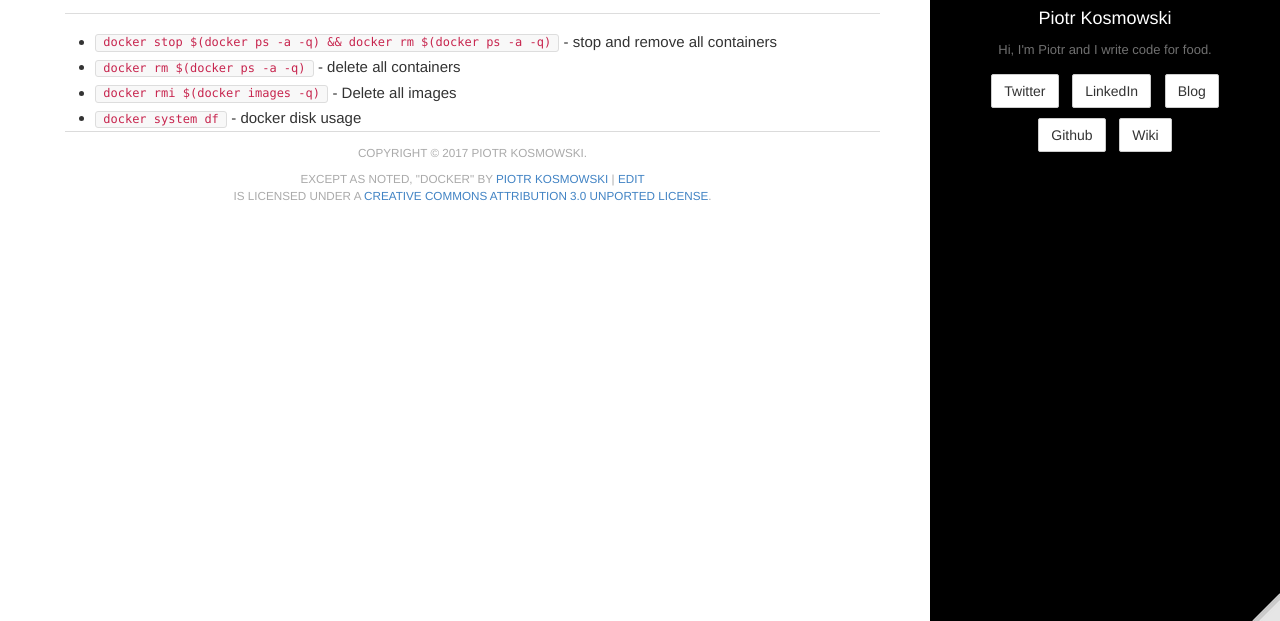
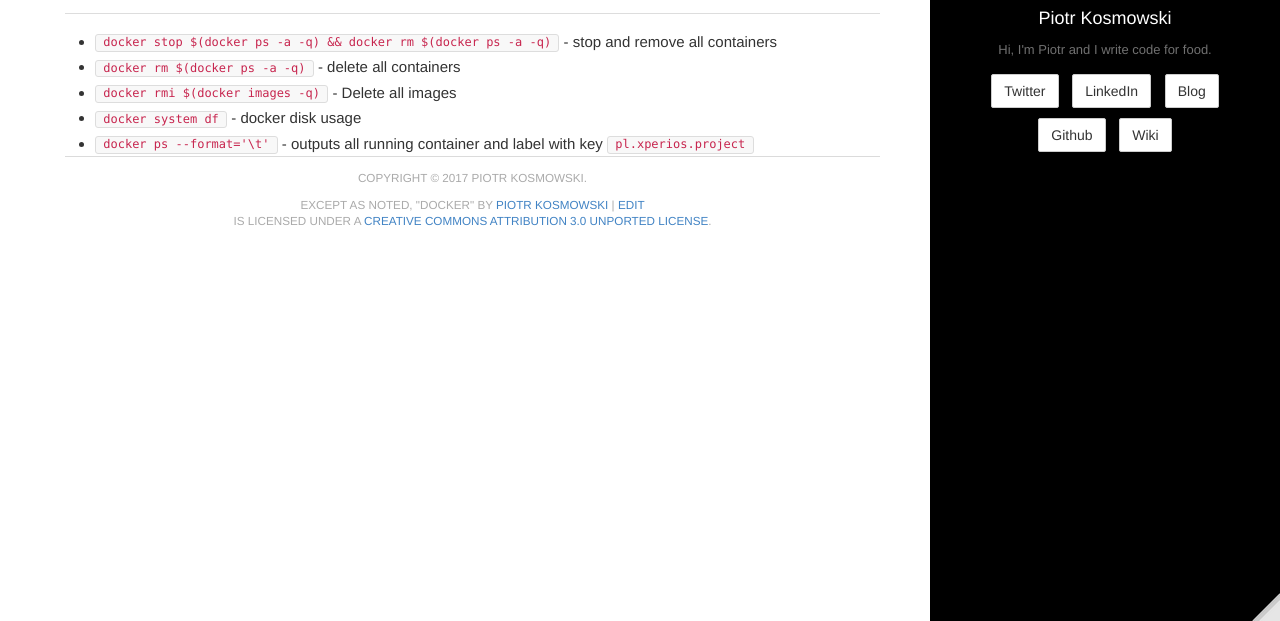
Before and after one commit to kospiotr/kospiotr.github.io, a Jekyll site: the page built from wiki/docker.md, in a window 1280 px wide, cut to the strip 279-900 px from the top of the page. Built offline with Jekyll 4.4.1, drawn with Linux system fonts in a browser that asks for light colours.

Commit message:
Update docker.md

````diff
--- a/wiki/docker.md
+++ b/wiki/docker.md
@@ -12,3 +12,4 @@ editurl: wiki/docker.md
  * ```docker rm $(docker ps -a -q)``` - delete all containers
  * ```docker rmi $(docker images -q)``` - Delete all images
  * ```docker system df``` - docker disk usage
+ * ```docker ps --format='{{.ID}}\t{{.Label "pl.xperios.project"}}'``` - outputs all running container and label with key `pl.xperios.project`
````
